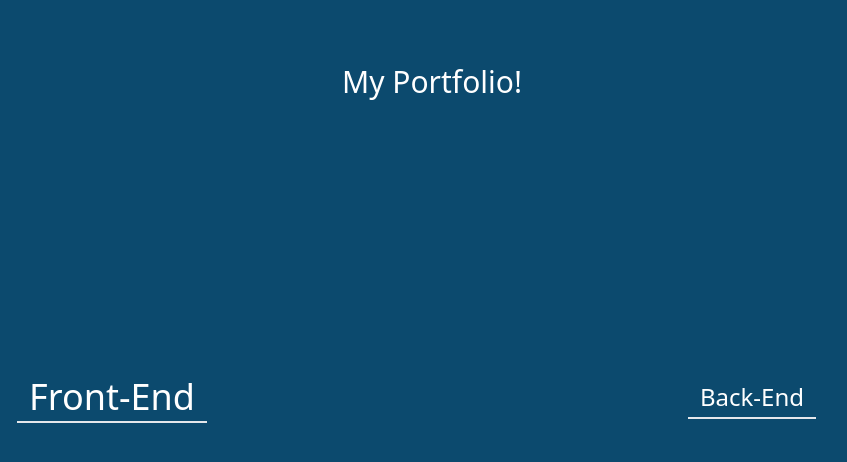
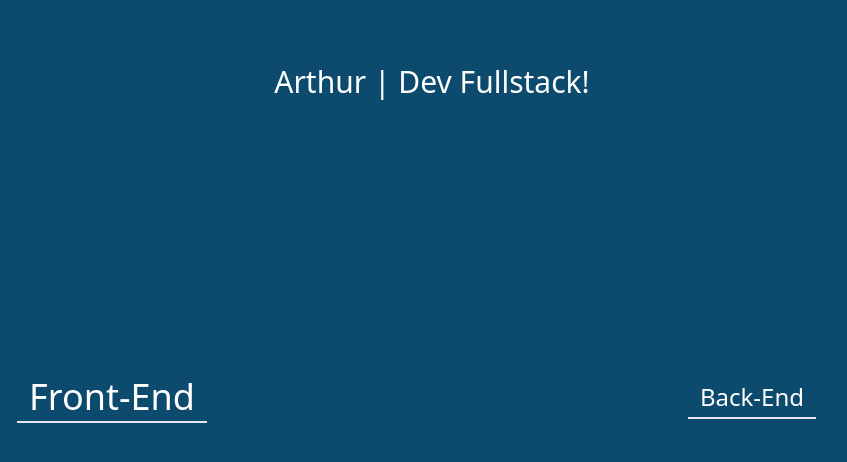
Before and after one commit to arthurbg-14/portfolio, a Next.js app: page / in a window 1280 px wide. Shown: the top 462 px of the page, without its empty margins (208-1055 px from the left). Built offline with nearby package versions, Linux system fonts and the light colour scheme.

Commit message:
mudança de titulo

```diff
--- a/app/page.tsx
+++ b/app/page.tsx
@@ -27,7 +27,7 @@
 
   return (
     <Spawn isVisible={isVisible}>
-      <div className="mt-[5%] w-[100vw] flex justify-center text-3xl">My Portfolio!</div>
+      <div className="mt-[5%] w-[100vw] flex justify-center text-3xl">Arthur | Dev Fullstack!</div>
       <Link href="/frontend" onClick={goToFrontend}>
         <div className="group flex items-center justify-center absolute w-[50vw] h-[100vh] left-0 top-0">
           <h1 className="text-2xl group-hover:text-4xl ease-in-out duration-300 pb-1 px-3 border-b-[2px]">Front-End</h1>
```
